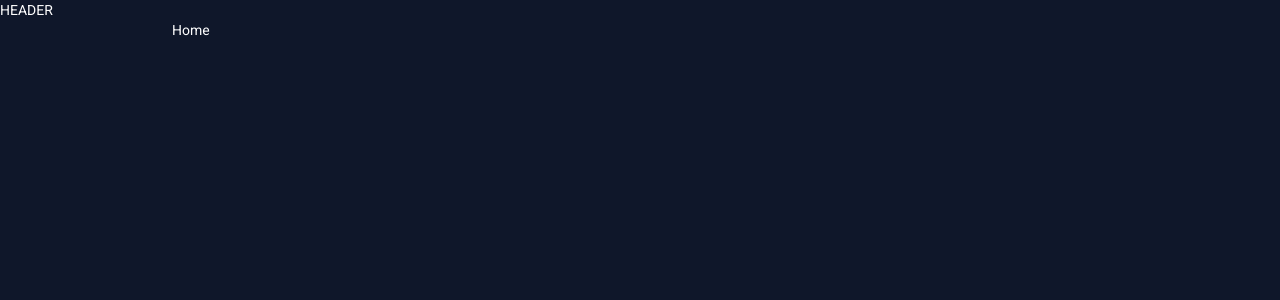
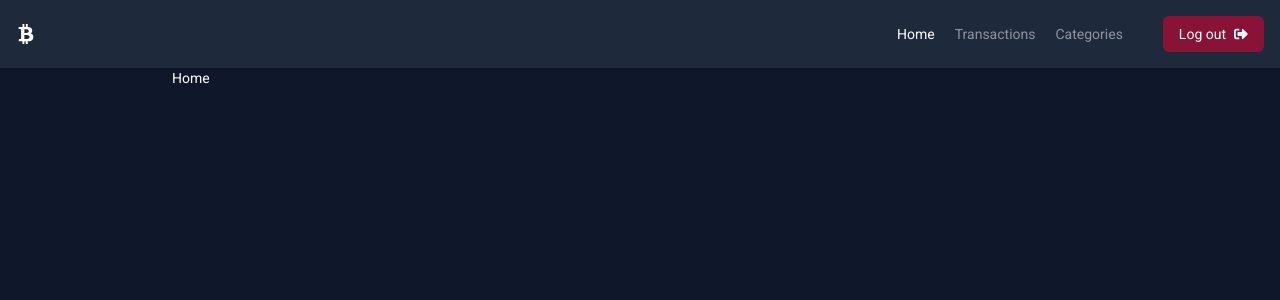
Before and after one commit to vladimirSEOadv/nest-and-typeorm, a React (Vite) app in the folder client/: page / in a window 1280 px wide. Shown: the top 300 px of the page. Built offline with nearby package versions, Linux system fonts and the light colour scheme.

Commit message:
added Header, ErrorPage

```diff
--- /dev/null
+++ b/client/src/components/Header.tsx
@@ -0,0 +1,79 @@
+import { FC, useState } from 'react';
+import { Link, NavLink } from 'react-router-dom';
+import { FaBtc, FaSignOutAlt } from 'react-icons/fa';
+
+export const Header: FC = () => {
+	// const isAuth = true;
+	const [isAuth, setIsAuth] = useState(true);
+	return (
+		<header className="flex items-center  bg-slate-800 p-4 shadow-sm backdrop-blur-sm ">
+			<Link to={'/'}>
+				<FaBtc size={20} />
+			</Link>
+			{/*Menu*/}
+			{isAuth && (
+				<nav className="ml-auto mr-10">
+					<ul className="flex items-center gap-5">
+						<li>
+							<NavLink
+								to={'/'}
+								className={({ isActive }) =>
+									isActive ? 'text-white' : 'text-white/50'
+								}
+							>
+								Home
+							</NavLink>
+						</li>
+						<li>
+							<NavLink
+								to={'/transactions'}
+								className={({ isActive }) =>
+									isActive ? 'text-white' : 'text-white/50'
+								}
+							>
+								Transactions
+							</NavLink>
+						</li>
+						<li>
+							<NavLink
+								to={'/categories'}
+								className={({ isActive }) =>
+									isActive ? 'text-white' : 'text-white/50'
+								}
+							>
+								Categories
+							</NavLink>
+						</li>
+						{/*<li>*/}
+						{/*	<NavLink*/}
+						{/*		to={'/auth'}*/}
+						{/*		className={({ isActive }) =>*/}
+						{/*			isActive ? 'text-white' : 'text-white/50'*/}
+						{/*		}*/}
+						{/*	>*/}
+						{/*		Auth*/}
+						{/*	</NavLink>*/}
+						{/*</li>*/}
+					</ul>
+				</nav>
+			)}
+			{/*Actions*/}
+			{isAuth ? (
+				<button
+					// onClick={() => setIsAuth((prev) => !prev)}
+					className="btn btn-red "
+				>
+					<span>Log out</span>
+					<FaSignOutAlt />
+				</button>
+			) : (
+				<Link
+					className="hover: ml-auto py-2 text-white/50 hover:text-white"
+					to={'auth'}
+				>
+					Log in
+				</Link>
+			)}
+		</header>
+	);
+};
--- a/client/src/pages/ErrorPage.tsx
+++ b/client/src/pages/ErrorPage.tsx
@@ -1,5 +1,17 @@
-import { FC } from "react";
+import { FC } from 'react';
+import img from '../assets/404-Page-Featured-Image.png';
+import { Link } from 'react-router-dom';
 
 export const ErrorPage: FC = () => {
-  return <div>ErrorPage:FC</div>;
+	return (
+		<div className="ga flex min-h-screen flex-col items-center justify-center bg-slate-900 font-roboto text-white">
+			<img className="pb-2" src={img} alt="" />
+			<Link
+				to={'/'}
+				className="rounded-md bg-sky-500 px-6 py-2 hover:bg-sky-600"
+			>
+				Back
+			</Link>
+		</div>
+	);
 };
--- a/client/src/pages/Layout.tsx
+++ b/client/src/pages/Layout.tsx
@@ -1,10 +1,11 @@
 import { FC } from 'react';
 import { Outlet } from 'react-router-dom';
+import { Header } from '../components/Header.tsx';
 
 export const Layout: FC = () => {
 	return (
 		<div className="min-h-screen bg-slate-900 pb-20 font-roboto text-white">
-			<div className="">HEADER</div>
+			<Header />
 			<div className="container">
 				<Outlet />
 			</div>
```
Also changed, not shown: client/src/assets/404-Page-Featured-Image.png (added).
